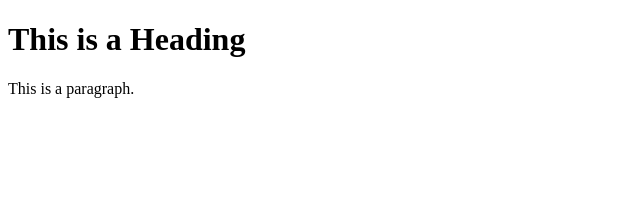
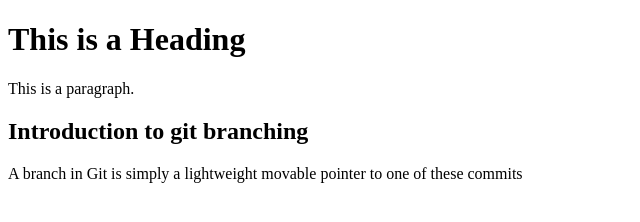
Before and after one commit to ibraeh/Repo2, a plain HTML site: page index.html in a window 1280 px wide. Shown: the whole page, without its empty margins (0-640 px from the left). Drawn offline with Linux system fonts and the light colour scheme.

Commit message:
introduction to branching

```diff
--- a/index.html
+++ b/index.html
@@ -8,5 +8,8 @@
 <h1>This is a Heading</h1>
 <p>This is a paragraph.</p>
 
+<h2> Introduction to git branching  </h2>
+<p> A branch in Git is simply a lightweight movable pointer to one of these commits </p>
+
 </body>
 </html>
```
